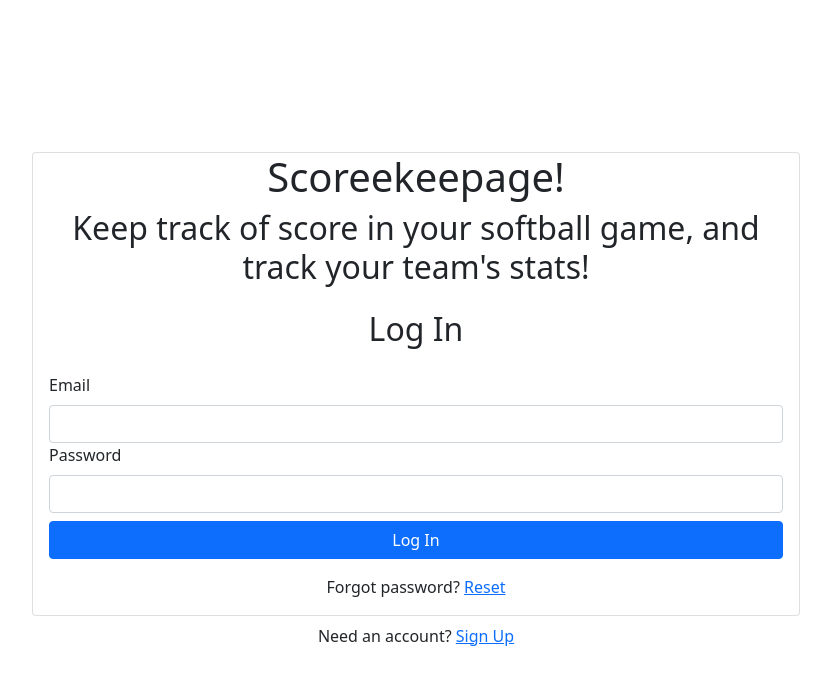
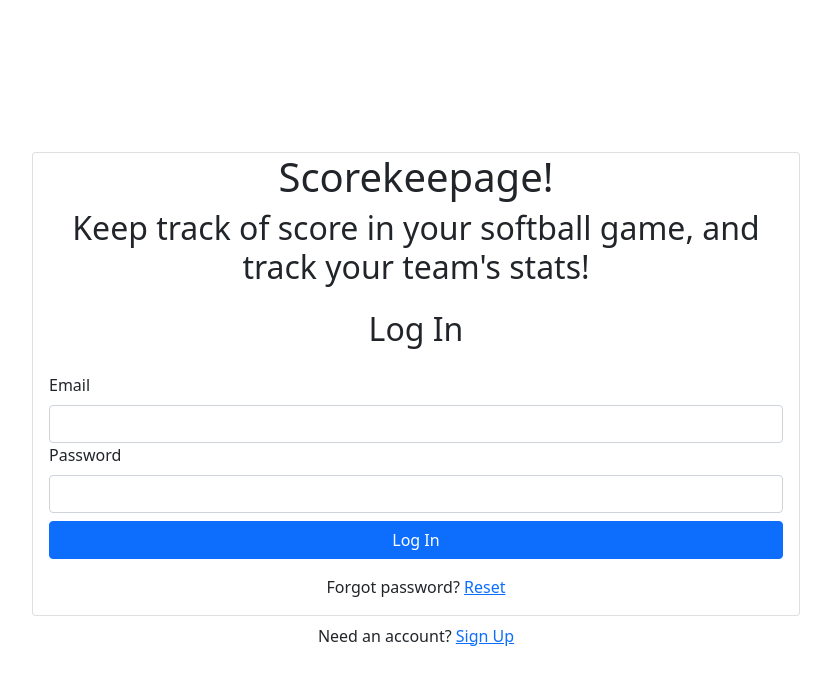
Before and after one commit to mmmccormack/scorekeeper, a React (Create React App) app: page /login in a window 1280 px wide. Shown: the top 684 px of the page, without its empty margins (224-1055 px from the left). Built offline with nearby package versions, Linux system fonts and the light colour scheme; no server answers.

Commit message:
fixed spelling error

```diff
--- a/src/Login.js
+++ b/src/Login.js
@@ -30,7 +30,7 @@ export default function Login() {
     return (
         <>
          <Card>
-         <h1>Scoreekeepage!</h1>
+         <h1>Scorekeepage!</h1>
          <h2>Keep track of score in your softball game, and track your team's stats!</h2>
              <Card.Body>
                  <h2 className="text-center mb-4">Log In</h2>
```
